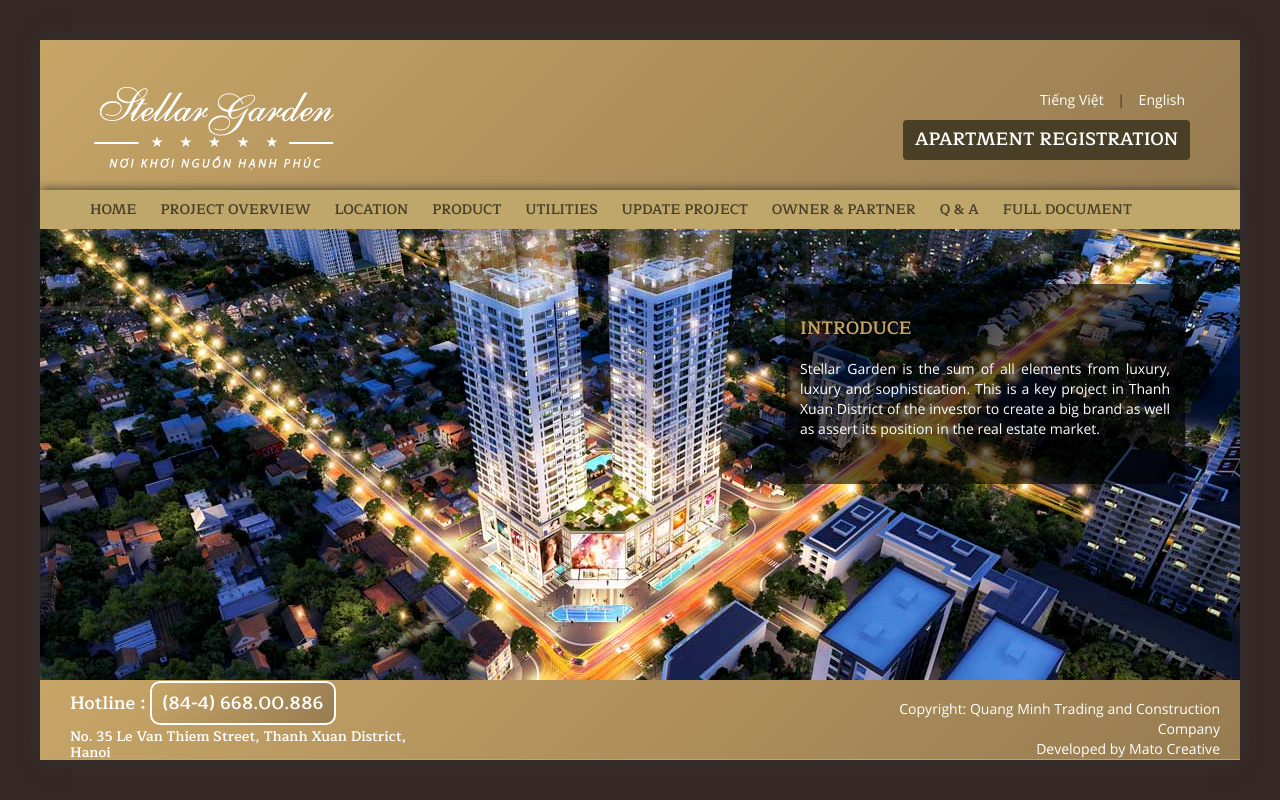
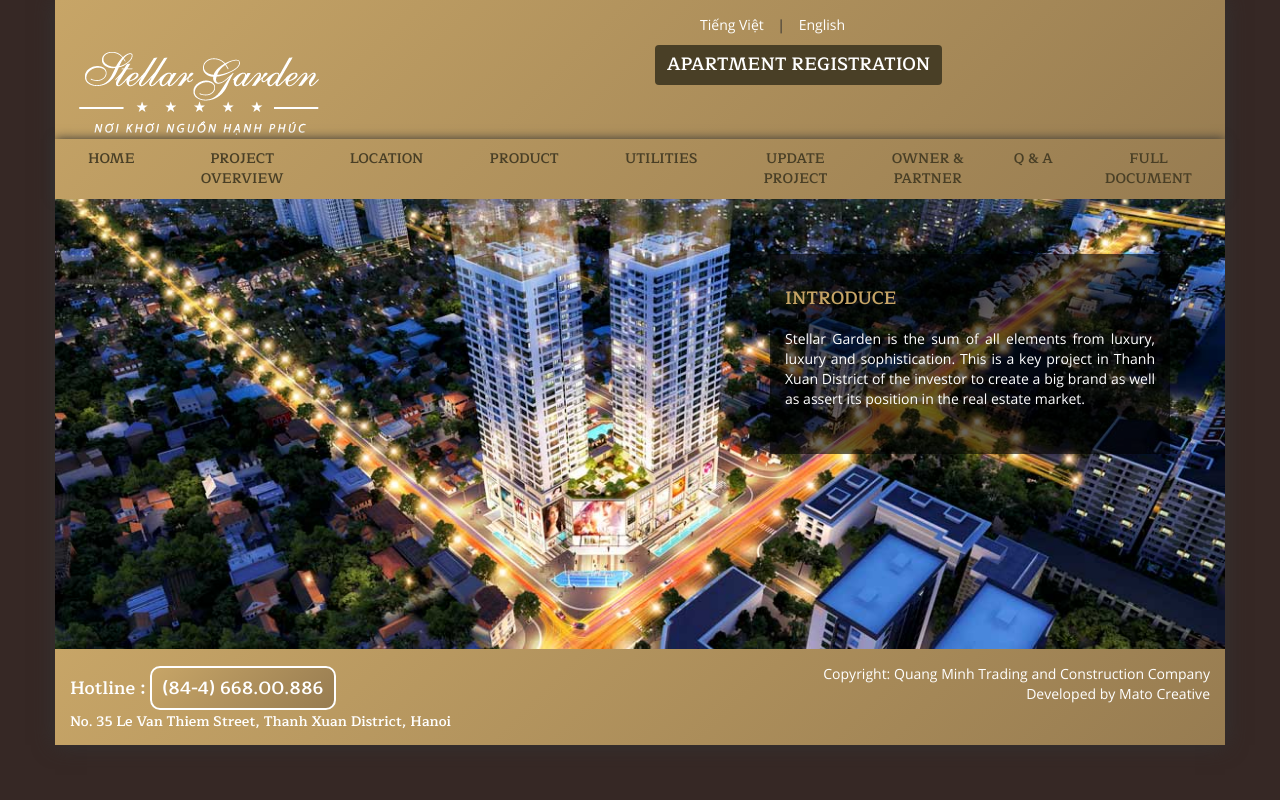
Before and after one commit to vinhan16sep/stellar, a CodeIgniter app: page /stellar/index.php/homepage/index in a window 1280 px wide. Run offline with CodeIgniter, Linux system fonts and the light colour scheme; data comes from the database, SQL or seed files in the repository; some libraries are stand-ins or nearby versions; some web fonts are replaced.

Commit message:
first change on version

```diff
--- a/application/config/development/config.php
+++ b/application/config/development/config.php
@@ -24,7 +24,7 @@ defined('BASEPATH') OR exit('No direct script access allowed');
 |
 */
 // $config['base_url'] = 'http://wallsound.net/';
-$config['base_url'] = 'http://stellargarden.vn/';
+$config['base_url'] = 'http://localhost/stellar/';
 
 /*
 |--------------------------------------------------------------------------
--- a/application/config/development/database.php
+++ b/application/config/development/database.php
@@ -77,9 +77,9 @@ $query_builder = TRUE;
 $db['default'] = array(
     'dsn' => '',
     'hostname' => 'localhost',
-    'username' => 'stee782b_stellar',
-	'password' => 'Megadeth86',
-	'database' => 'stee782b_stella',
+    'username' => 'root',
+	'password' => '',
+	'database' => 'stellar_db',
     'dbdriver' => 'mysqli',
     'dbprefix' => '',
     'pconnect' => FALSE,
--- a/application/views/homepage_view.php
+++ b/application/views/homepage_view.php
@@ -1,12 +1,16 @@
 <div class="container_body">
-        <div class="container-fluid">
-        <!-- InstanceBeginEditable name="content" -->
-        <div class="ho_bg">
-            <div class="ho_intro fadeinUp">
+    <div class="container-fluid">
+    <!-- InstanceBeginEditable name="content" -->
+        <div class="content">
+            <div class="mask">
+                <img src="<?php echo site_url('assets/public/img/nc_003.jpg')?>"
+            </div>
+            <div class="homepage_intro fadeinUp">
                 <h4 class="title"><?php echo $this->lang->line('Introduce'); ?></h4>
                 <p class="paragraph"><?php echo $this->lang->line('Introduce_content'); ?></p>
             </div>
         </div>
-        <!-- InstanceEndEditable -->
-        </div>
     </div>
+    <!-- InstanceEndEditable -->
+    </div>
+</div>
--- a/application/views/templates/public_parts/master_footer_view.php
+++ b/application/views/templates/public_parts/master_footer_view.php
@@ -1,17 +1,20 @@
-<div class="container_foot">
-        <div class="left">
+        <div class="container_foot container-fluid">
+                <div class="left col-md-6 col-sm-6 col-xs-12">
                     <h4>Hotline : <span class="tel highlight">(84-4) 668.00.886</span></h4>
                     <h5><?php echo $this->lang->line('Sales_office_and_project_address'); ?>
                         <br>
                         <?php echo $this->lang->line('footer_address'); ?></h5>
                 </div>
-        <div class="right">
+                <div class="right col-md-6 col-sm-6 col-xs-12">
                     <p><?php echo $this->lang->line('coppy_right_1'); ?></p>
                     <p><?php echo $this->lang->line('coppy_right_2'); ?></p>
                 </div>
 
             </div>
         </div>
+
+    </div>
+</section>
 <!-- Modal -->
 <div class="modal fade" id="register" tabindex="-1" role="dialog" aria-labelledby="registerLabel">
   <div class="modal-dialog" role="document">
--- a/application/views/templates/public_parts/master_header_view.php
+++ b/application/views/templates/public_parts/master_header_view.php
@@ -25,6 +25,72 @@ $action = isset($action[0]) ? $action[0] : '';
 
 <body>
 
+<section class="container-fluid">
+    <div class="container">
+        <div class="container_head">
+            <div class="row">
+                <div class="left col-md-6 col-sm-6 col-xs-12">
+                    <a href="<?php echo site_url('index'); ?>" id="logo">
+                        <img src="<?php echo site_url('assets/public/img/logo.png'); ?>" alt="logo website">
+                    </a>
+                </div>
+                <div class="right col-md-6 col-sm-6 col-xs-12">
+                    <div class="language">
+                        <ul>
+                            <li><a href="<?php echo site_url('/vi'); ?>">Tiếng Việt</a></li>
+                            <li>|</li>
+                            <li><a href="<?php echo site_url('/en'); ?>">English</a></li>
+                        </ul>
+                    </div>
+                    <div class="register">
+                        <button class="btn btn-default hvr-shutter-out-horizontal" type="submit" data-toggle="modal" data-target="#register"><?php echo $this->lang->line('Apartment_Registration'); ?></button>
+                    </div>
+                </div>
+                <div class="main_nav col-md-12 col-sm-12 col-xs-12">
+                    <ul class="nav nav-pills nav-justified">
+                        <li class="nav_li <?php echo ($action == 'homepage') ?  'nav_active' : ''; ?>">
+                            <a href="<?php echo site_url('homepage'); ?>"><?php echo $this->lang->line('home'); ?></a>
+                        </li>
+                        <li class="nav_li <?php echo ($action == 'overview') ?  'nav_active' : ''; ?>">
+                            <a href="<?php echo site_url('overview'); ?>"><?php echo $this->lang->line('Project_Overview'); ?></a>
+                        </li>
+                        <li class="nav_li <?php echo ($action == 'location') ? 'nav_active' : ''; ?>">
+                            <a href="<?php echo site_url('location'); ?>"><?php echo $this->lang->line('Location'); ?></a>
+                        </li>
+                        <li class="nav_li <?php echo ($action == 'proresident' || $action == 'promall') ?  'nav_active' : ''; ?>">
+                            <a href="#" class="disabled"><?php echo $this->lang->line('Product'); ?></a>
+                            <ul class="list-unstyled">
+                                <li><a href="<?php echo site_url('proresident'); ?>"><?php echo $this->lang->line('Apartment'); ?></a></li>
+                                <li><a href="<?php echo site_url('promall'); ?>"><?php echo $this->lang->line('Trade_Center'); ?></a></li>
+                            </ul>
+                        </li>
+                        <li class="nav_li <?php echo ($action == 'utilities') ?  'nav_active' : ''; ?>">
+                            <a href="<?php echo site_url('utilities'); ?>"><?php echo $this->lang->line('Utilities'); ?></a>
+                        </li>
+                        <li class="nav_li <?php echo ($action == 'progress') ?  'nav_active' : ''; ?>">
+                            <a href="<?php echo site_url('progress'); ?>"><?php echo $this->lang->line('Update_Project'); ?></a>
+                        </li>
+                        <li class="nav_li <?php echo ($action == 'investers' || $action == 'partners') ? 'nav_active' : ''; ?>">
+                            <a href="#" class="disabled"><?php echo $this->lang->line('Owner_Partner'); ?></a>
+                            <ul class="list-unstyled">
+                                <li><a href="<?php echo site_url('investers'); ?>"><?php echo $this->lang->line('Owner'); ?></a></li>
+                                <li><a href="<?php echo site_url('partners'); ?>"><?php echo $this->lang->line('Partner'); ?></a></li>
+                            </ul>
+                        </li>
+                        <li class="nav_li <?php echo ($action == 'faq') ?  'nav_active' : ''; ?>">
+                            <a href="<?php echo site_url('faq'); ?>"><?php echo $this->lang->line('qa'); ?></a>
+                        </li>
+                        <li class="nav_li <?php echo ($action == 'download') ?  'nav_active' : ''; ?>">
+                            <a href="<?php echo site_url('download'); ?>"><?php echo $this->lang->line('download'); ?></a>
+                        </li>
+                    </ul>
+                </div>
+            </div>
+        </div>
+
+
+
+<!--
 <div class="container center-block clearfix">
     <div class="container_head">
         <div class="left">
@@ -47,7 +113,7 @@ $action = isset($action[0]) ? $action[0] : '';
     <div class="container_body">
         <div class="nav">
             <ul>
-            <!-- InstanceBeginEditable name="nav" -->
+
                 <li class="nav_li <?php echo ($action == 'homepage') ?  'nav_active' : ''; ?>"><a href="<?php echo site_url('homepage'); ?>"><?php echo $this->lang->line('home'); ?></a></li>
                 <li class="nav_li <?php echo ($action == 'overview') ?  'nav_active' : ''; ?>"><a href="<?php echo site_url('overview'); ?>"><?php echo $this->lang->line('Project_Overview'); ?></a></li>
                 <li class="nav_li <?php echo ($action == 'location') ? 'nav_active' : ''; ?>"><a href="<?php echo site_url('location'); ?>"><?php echo $this->lang->line('Location'); ?></a></li>
@@ -69,6 +135,7 @@ $action = isset($action[0]) ? $action[0] : '';
                 </li>
                 <li class="nav_li <?php echo ($action == 'faq') ?  'nav_active' : ''; ?>"><a href="<?php echo site_url('faq'); ?>"><?php echo $this->lang->line('qa'); ?></a></li>
                 <li class="nav_li <?php echo ($action == 'download') ?  'nav_active' : ''; ?>"><a href="<?php echo site_url('download'); ?>"><?php echo $this->lang->line('download'); ?></a></li>
-            <!-- InstanceEndEditable -->
+
             </ul>
         </div>
+-->
--- a/assets/public/style.css
+++ b/assets/public/style.css
@@ -1,13 +1,9 @@
 body{
 	background: #362825;
 	font-family:"webFont";
-
-
 }
 
 html, body{
-	margin:0;
-	position:relative;
 	height:100%;
 }
 
@@ -25,23 +21,40 @@ h1, h2, h3, h4, h5, .nav, .register button{
 	font-family:"webFontB";
 }
 
+/* Let's get this party started */
+::-webkit-scrollbar{
+	width: 3px;
+	margin-right:5px;
+}
+
+/* Track */
+::-webkit-scrollbar-track {
+	-webkit-border-radius: 10px;
+	border-radius: 10px;
+	background: #1f1a14;
+}
+
+/* Handle */
+::-webkit-scrollbar-thumb {
+	-webkit-border-radius: 2px;
+	border-radius: 2px;
+	background: #1f1a14;
+}
+::-webkit-scrollbar-thumb:window-inactive {
+	background: rgba(0,0,0,0);
+}
+
 .container{
-	width:1200px;
-	height:720px;
-	background:#bfa76c;
-	position:absolute;
-	top:50%;
-	left:50%;
-	margin-top:-360px;
-	margin-left:-600px;
+	padding-top: auto;
+	padding-bottom: auto;
 	padding-left:0;
 	padding-right:0;
 	box-shadow:0px 0px 20px #333;
 }
 
 .container_head{
-	width:100%;
-	height:150px;
+	padding-top: 15px;
+	padding-bottom: 0px;
 	background: rgba(199,165,103,1);
 	background: -moz-linear-gradient(-45deg, rgba(199,165,103,1) 0%, rgba(151,124,81,1) 100%);
 	background: -webkit-gradient(left top, right bottom, color-stop(0%, rgba(199,165,103,1)), color-stop(100%, rgba(151,124,81,1)));
@@ -55,22 +68,6 @@ h1, h2, h3, h4, h5, .nav, .register button{
 .container_head .left a img{
 	margin-top:35px;
 	margin-left:20px;
-}
-
-.container_head .left{
-	width:50%;
-	float:left;
-	text-align:left;
-	padding-top:10px;
-	padding-left:30px;
-}
-
-.container_head .right{
-	width:50%;
-	float:left;
-	text-align:right;
-	padding-top:50px;
-	padding-right:50px;
 }
 
 .right ul{
@@ -93,48 +90,38 @@ h1, h2, h3, h4, h5, .nav, .register button{
 .container_body{
 	width:100%;
 	height:450px;
-
 }
 
-.nav{
+ul.nav{
     box-shadow: 0px 0px 10px #333;
 }
 
-.nav ul{
-	list-style:none;
-	height: 29px;
-    padding-top: 10px;
-}
-
-.nav ul li{
-	display:inline;
-	padding:10px;
+ul.nav > li{
 	position:relative;
 }
 
-.nav ul li a{
+ul.nav > li > a{
 	color:#493f26;
 	text-transform:uppercase;
 }
 
-.nav ul li:hover, .nav ul li:hover a{
+ul.nav > li:hover,
+ul.nav > li:hover > a{
 	background: #493f26;
 	color:rgba(199,165,103,1);
 	text-decoration:none;
 }
 
-.nav ul li ul{
-	width:204px;
-	height:auto;
-	padding:5px 0px 0px;
+ul.nav > li > ul{
+	width: 100%;
+	padding: 10px 15px;
 	background:#493f26;
 	position:absolute;
-	top:39px;
+	top:100%;
 	left:10px;
 	z-index:999;
-	display:block;
-	visibility:hidden;
-	opacity:0;
+	display:none;
+	opacity: 0;
 
 	transition:all ease 0.2s;
 	-webkit-transition:all ease 0.2s;
@@ -142,11 +129,10 @@ h1, h2, h3, h4, h5, .nav, .register button{
 	-o-transition:all ease 0.2s;
 }
 
-.nav ul li:hover ul{
+ul.nav > li:hover ul{
 	display:block;
-	visibility:visible;
 	left:0;
-	opacity:1;
+	opacity: 1;
 
 	transition:all ease 0.2s;
 	-webkit-transition:all ease 0.2s;
@@ -154,20 +140,66 @@ h1, h2, h3, h4, h5, .nav, .register button{
 	-o-transition:all ease 0.2s;
 }
 
-.nav ul li ul li{
-	display:list-item;
+ul.nav > li > ul > li{
+	padding-top: 10px;
+	padding-bottom: 10px;
 	border-bottom:1px solid #b8a761;
 }
 
-.nav ul li ul li a{
+ul.nav > li > ul > li:last-of-type{
+	border-bottom: none;
+	padding-bottom: 0;
+}
+
+ul.nav > li > ul > li > a{
 	color:#b8a761;
 	text-transform:none;
 }
 
+.mask{
+	width: 100%;
+	height: 100%;
+	overflow: hidden;
+}
+
+.mask > img{
+	width: 100%;
+	height: 100%;
+	object-fit: cover;
+}
+
+.container_body .container-fluid{
+	height: 100%;
+}
+
+/*
+====================== HOMPAGE CSS ======================
+ */
+
+.container_body > .container-fluid > .content{
+	position: relative;
+
+	width: 100%;
+	height: 100%;
+}
+
+.homepage_intro{
+	position: absolute;
+	top: 55px;
+	right: 55px;
+	z-index: 99;
+
+	width: 400px;
+	height: 200px;
+
+	background:rgba(0,0,0,.6);
+	padding:15px;
+}
+
+
 .ho_bg{
 	width:100%;
 	height:451px;
-	background:url(img/nc_003.jpg) no-repeat center center;
 	position:relative;
 }
 
@@ -196,7 +228,6 @@ h1, h2, h3, h4, h5, .nav, .register button{
 .container-fluid{
 	padding-left:0;
 	padding-right:0;
-	height:451px;
 }
 
 .content_left, .content_right{
@@ -293,9 +324,14 @@ h1, h2, h3, h4, h5, .nav, .register button{
 	width:100%;
 }
 
+/*
+====================== FOOTER CSS ======================
+ */
+
 .container_foot{
-	width:100%;
-	height:80px;
+	padding-top: 15px;
+	padding-bottom: 15px;
+
 	background: rgba(199,165,103,1);
 	background: -moz-linear-gradient(-45deg, rgba(199,165,103,1) 0%, rgba(151,124,81,1) 100%);
 	background: -webkit-gradient(left top, right bottom, color-stop(0%, rgba(199,165,103,1)), color-stop(100%, rgba(151,124,81,1)));
@@ -306,9 +342,8 @@ h1, h2, h3, h4, h5, .nav, .register button{
 	filter: progid:DXImageTransform.Microsoft.gradient( startColorstr='#c7a567', endColorstr='#977c51', GradientType=1 );
 }
 
-.container_foot .left, .container_foot .center, .container_foot .right{
-	width:33.33%;
-	float:left;
+.container_foot .left,
+.container_foot .right{
 	color:#fff;
 }
 
@@ -318,34 +353,13 @@ h1, h2, h3, h4, h5, .nav, .register button{
 	text-shadow:none;
 }
 
-.container_foot .center a{
-	color:#493f26;
-}
-
 .carousel-control:hover{
 	background-image:none;
-}
-
-.container_foot .left{
-	padding-top:0;
-	padding-left:30px;
-}
-
-.container_foot .center{
-	padding-top:20px;
-	padding-left:30px;
-	text-align:center;
 }
 
 .container_foot .right p{
 	margin:0 0 0;
 	text-align:right;
-}
-
-.container_foot .right{
-	padding-top:20px;
-	padding-right:20px;
-	float:right;
 }
 
 .modal-header, .modal-footer{
@@ -437,30 +451,6 @@ h1, h2, h3, h4, h5, .nav, .register button{
 
 .reset_padding{
 	padding:0;
-}
-
-
-/* Let's get this party started */
-::-webkit-scrollbar{
-    width: 3px;
-	margin-right:5px;
-}
-
-/* Track */
-::-webkit-scrollbar-track {
-    -webkit-border-radius: 10px;
-    border-radius: 10px;
-	background: #1f1a14;
-}
-
-/* Handle */
-::-webkit-scrollbar-thumb {
-    -webkit-border-radius: 2px;
-    border-radius: 2px;
-    background: #1f1a14;
-}
-::-webkit-scrollbar-thumb:window-inactive {
-	background: rgba(0,0,0,0);
 }
 
 textarea{
@@ -644,31 +634,8 @@ textarea{
 }
 
 
-@media (max-width: 992px) {
-	.container{
-		width:100%;
-		height:auto;
-		top:0;
-		left:0;
-		margin-top:0;
-		margin-left:0;
-		position:inherit;
-		font-size:0.75em;
-	}
 
-	.room{
-		width:33.33%;
-		float:left;
-	}
 
-	.slide img{
-		width:100%;
-	}
-
-	.nav ul{
-		height:26px;
-	}
-}
 .modal-backdrop{
 	display: none;
 }
--- a/filemanager/config/config.php
+++ b/filemanager/config/config.php
@@ -59,7 +59,7 @@ $config = array(
 	|
 	*/
 	//'base_url' => ((isset($_SERVER['HTTPS']) && $_SERVER['HTTPS'] && ! in_array(strtolower($_SERVER['HTTPS']), array( 'off', 'no' ))) ? 'https' : 'http') . '://' . $_SERVER['HTTP_HOST'],
-        'base_url' => "http://localhost/bds/",
+        'base_url' => "http://localhost/stellar/",
 	/*
 	|--------------------------------------------------------------------------
 	| path from base_url to base of upload folder
```
Also changed, not shown: .htaccess. Lines whose indentation alone changed are shown as unchanged.
